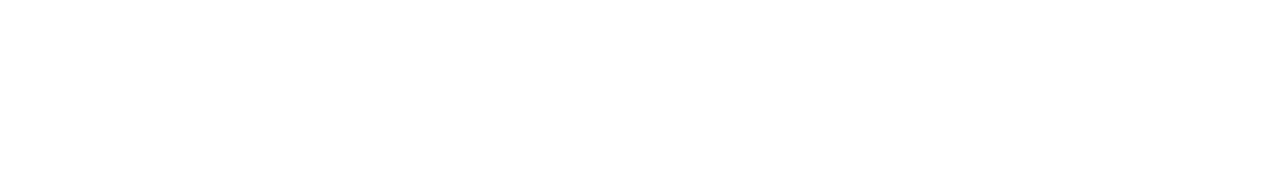
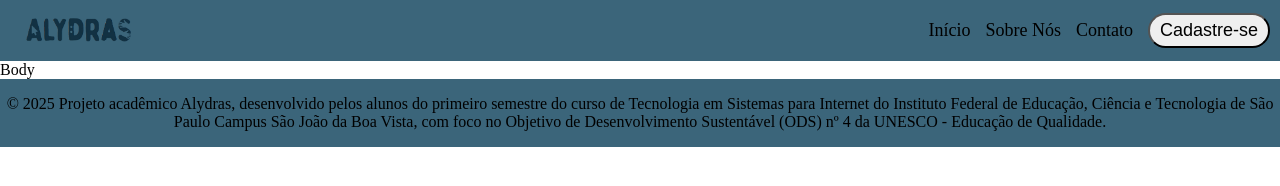
Before and after one commit to jvgfons/Alydras, a website: page index.html in a window 1280 px wide. Drawn offline with Linux system fonts and the light colour scheme.

Commit message:
rodapé e menu superior

```diff
--- a/index.html
+++ b/index.html
@@ -2,10 +2,25 @@
 <html lang="pt-BR">
   <head>
     <meta charset="UTF-8" />
+    <link href="src/style.css" rel="stylesheet"/>
     <meta name="viewport" content="width=device-width, initial-scale=1.0" />
     <title>Alydras</title>
   </head>
   <body>
-
+    <header id="header">
+      <div class="logo">
+        <img id="header-img" src="src/alydras_sem_fundo.png" alt="Alydraslogo">
+      </div>
+      <nav id="nav-bar">
+        <a class="nav-link" href="">Início</a>
+        <a class="nav-link" href="">Sobre Nós</a>
+        <a class="nav-link" href="">Contato</a>
+        <button><a class="nav-link" href="">Cadastre-se</a></button>
+      </nav>
+    </header>
+    <a>Body</a>
+    <footer id="footer">
+      &copy; 2025 Projeto acadêmico Alydras, desenvolvido pelos alunos do primeiro semestre do curso de Tecnologia em Sistemas para Internet do Instituto Federal de Educação, Ciência e Tecnologia de São Paulo Campus São João da Boa Vista, com foco no Objetivo de Desenvolvimento Sustentável (ODS) nº 4 da UNESCO - Educação de Qualidade.
+    </footer>
   </body>
 </html>
--- /dev/null
+++ b/src/style.css
@@ -0,0 +1,57 @@
+:root{
+    --preto: #000000;
+    --azul-escuro: #142026;
+    --azul-medio: #123142;
+    --azul-claro: #3B657A;
+    --branco: #E9F0C9;
+}
+
+*{
+    padding: 0;
+    margin: 0;
+}
+
+#header {
+    display: flex;
+    align-items: center;
+    justify-content: space-between;
+    padding: 10px;
+    background-color: var(--azul-claro);
+}
+
+.logo {
+    display: flex;
+}
+
+#header-img {
+    width: 15%;
+    height: auto;
+    margin-left: 10px;
+}
+
+#nav-bar {
+    display: flex;
+    align-items: center;
+    gap: 15px;
+    font-size: 18px;
+    justify-content: flex-end;
+}
+
+.nav-link {
+    text-align: right;
+    font-size: 18px;
+    text-decoration: none;
+    color: black;
+}
+
+button {
+    padding: 5px 10px;
+    border-radius: 20px;
+}
+
+footer {
+    text-align: center;
+    padding: 1rem 0;
+    background: var(--azul-claro);
+    color: var(--preto);
+}
```
Also changed, not shown: src/alydras_sem_fundo.png (added), src/logo com slogan.png (added).
